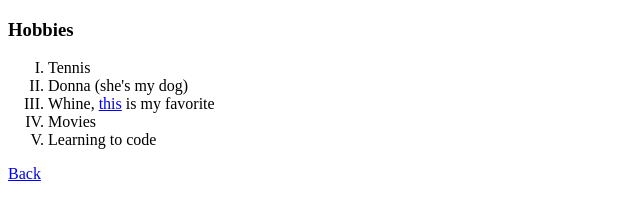
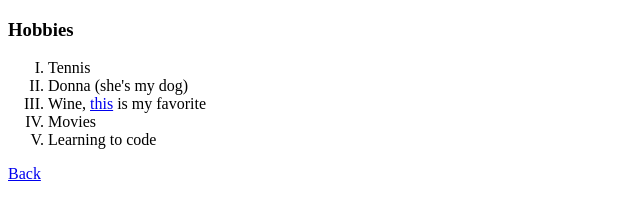
Before and after one commit to massa1337/cv, a plain HTML site: page hobbies.html in a window 1280 px wide. Shown: the full height of the page, 0-640 px from the left. Drawn offline with Linux system fonts and the light colour scheme.

Commit message:
Made textual changes

```diff
--- a/hobbies.html
+++ b/hobbies.html
@@ -9,7 +9,7 @@
     <ol type="I">
       <li>Tennis</li>
       <li>Donna (she's my dog)</li>
-      <li>Whine, <a href="https://www.boschwijnkopers.nl/product/passo-del-sud-appassimento-2018/">this</a> is my favorite</li>
+      <li>Wine, <a href="https://www.boschwijnkopers.nl/product/passo-del-sud-appassimento-2018/">this</a> is my favorite</li>
       <li>Movies</li>
       <li>Learning to code</li>
     </ol>
```
